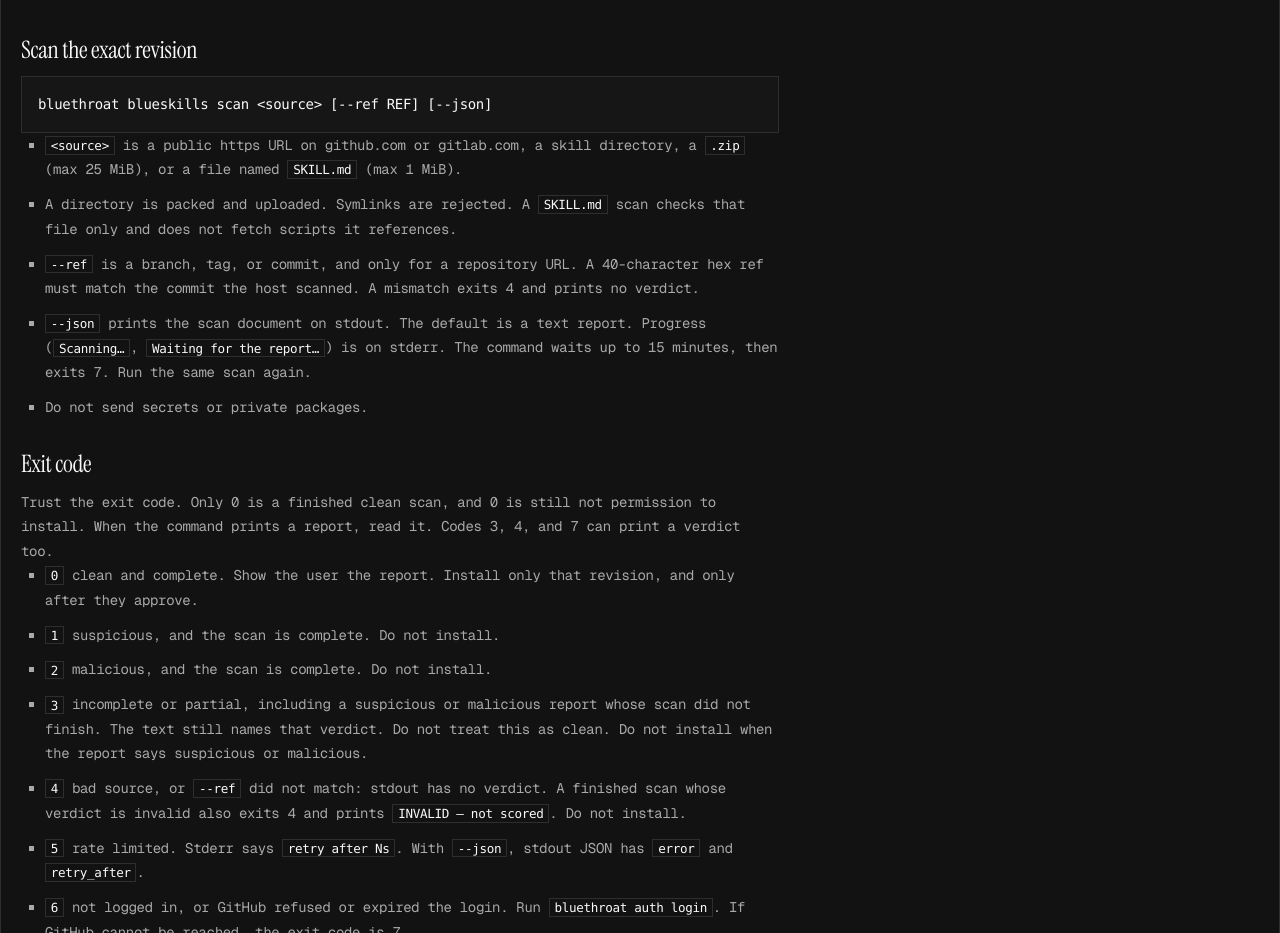
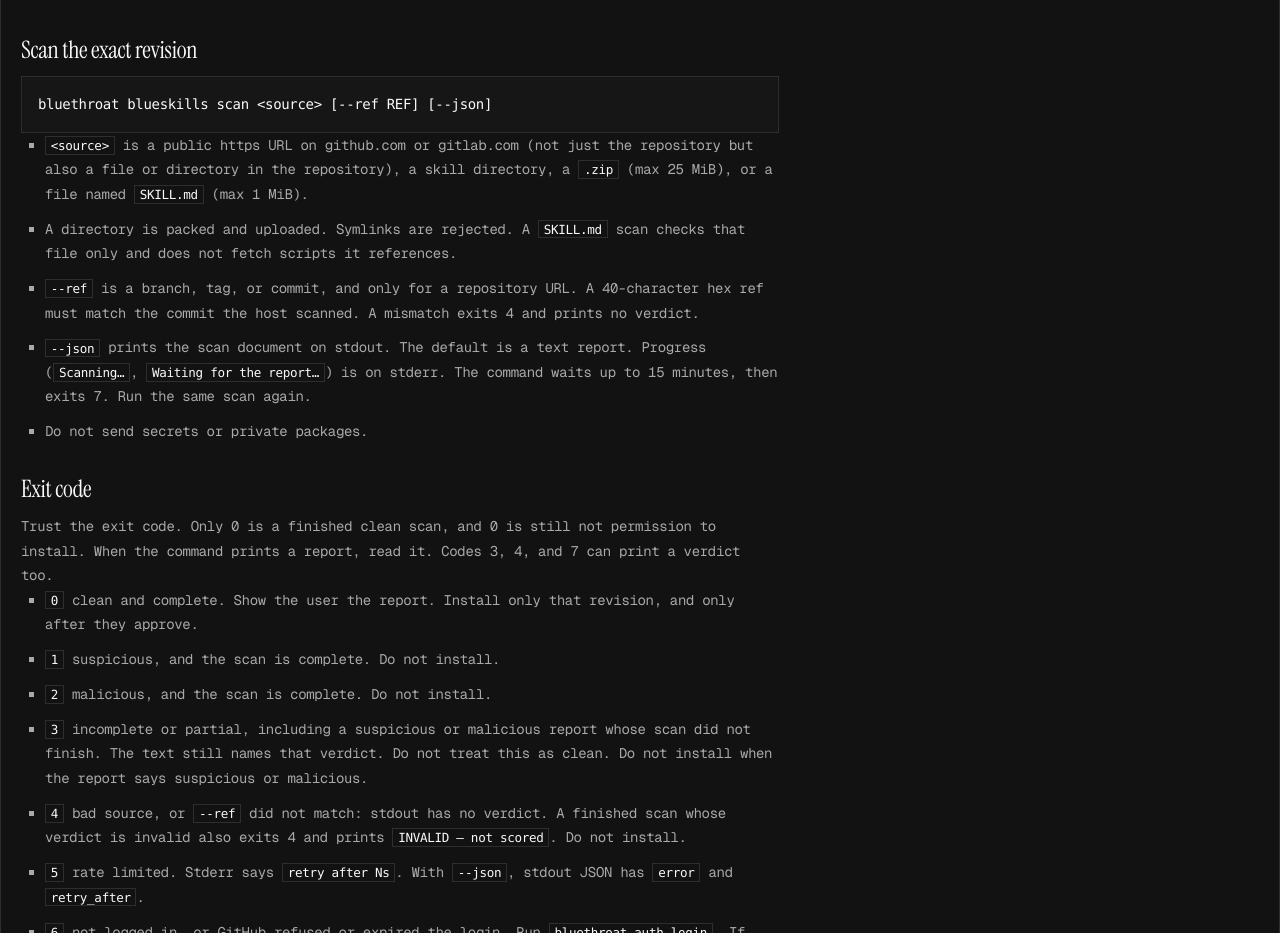
Before and after one commit to BluethroatLabs/blueskills-frontend, a Next.js app: page /for-agents in a window 1280 px wide. Shown: the part 1360-2293 px from the top of the page. Built offline with nearby package versions, Linux system fonts and the light colour scheme.

Commit message:
Update page.tsx

```diff
--- a/src/app/for-agents/page.tsx
+++ b/src/app/for-agents/page.tsx
@@ -85,7 +85,8 @@
         <ul>
           <li>
             <code>&lt;source&gt;</code> is a public https URL on github.com or
-            gitlab.com, a skill directory, a <code>.zip</code> (max 25 MiB), or
+            gitlab.com (not just the repository but also a file or directory in the
+            repository), a skill directory, a <code>.zip</code> (max 25 MiB), or
             a file named <code>SKILL.md</code> (max 1 MiB).
           </li>
           <li>
```
